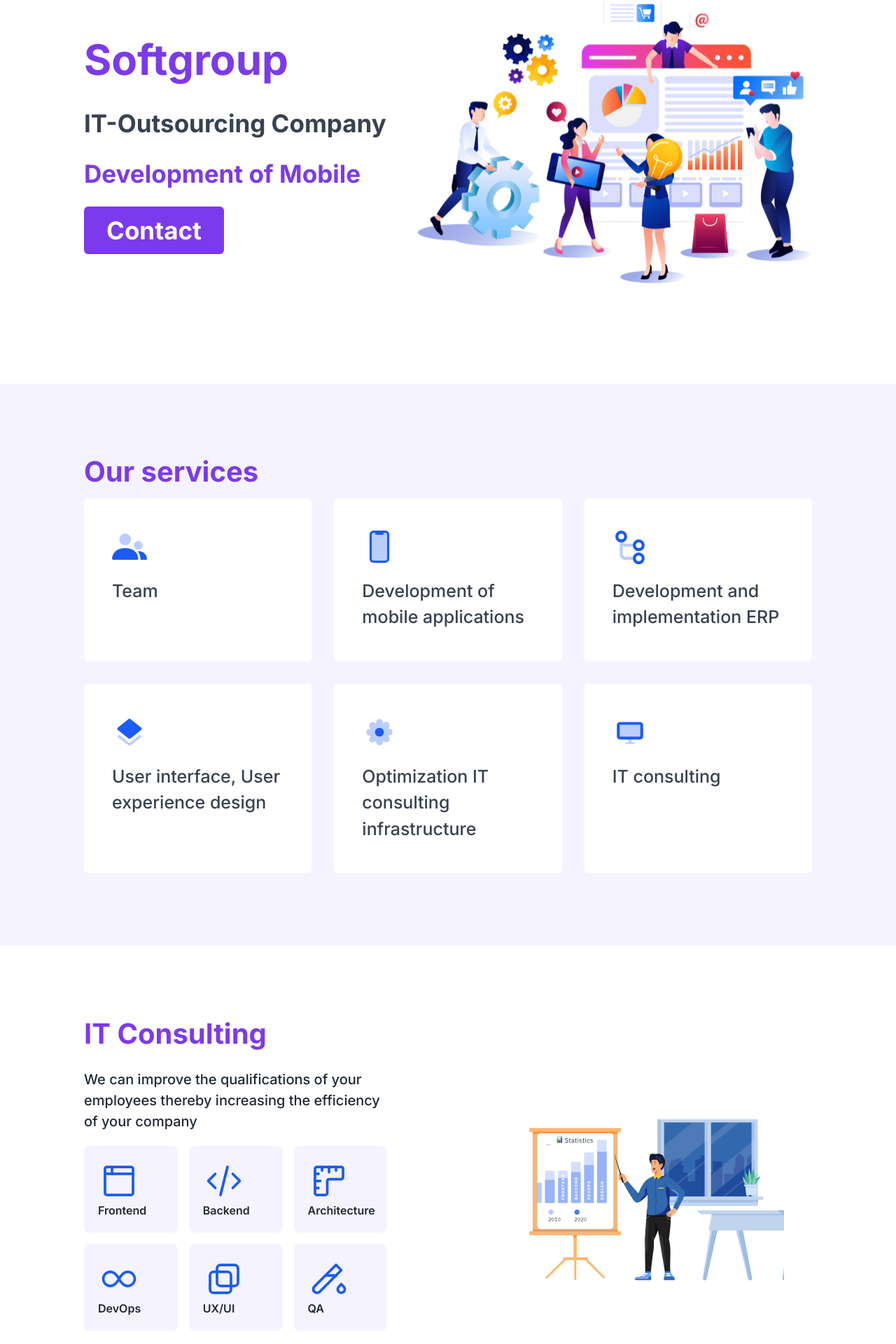
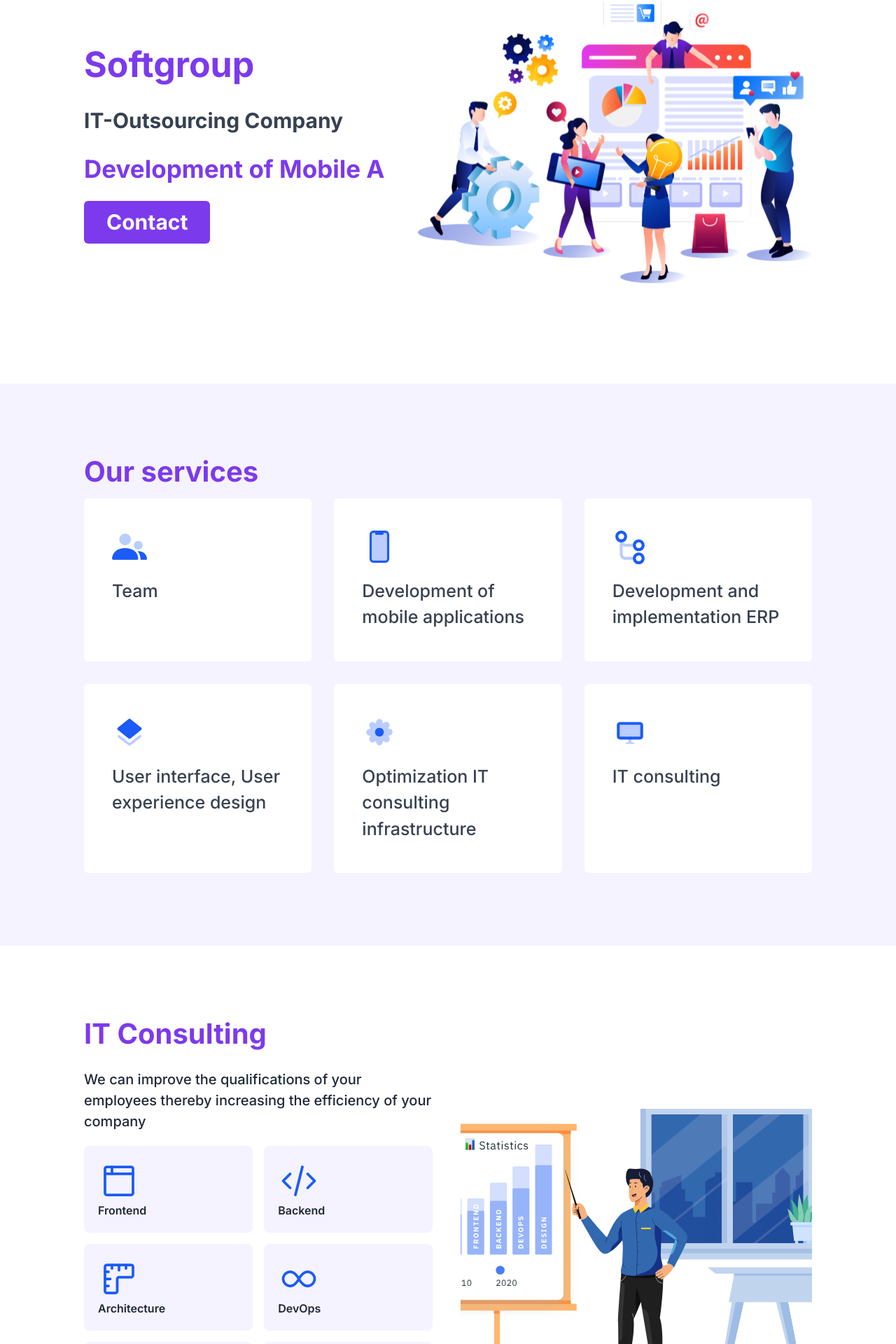
Before and after one commit to MahmudbekkJumayev/Digitall, a Next.js app: page / in a window 1280 px wide. Shown: the part 145-2065 px from the top of the page at 70% size. Built offline with nearby package versions, Linux system fonts and the light colour scheme.

Commit message:
mobile version

```diff
--- a/src/components/Consulting/Consulting.jsx
+++ b/src/components/Consulting/Consulting.jsx
@@ -9,13 +9,13 @@ const Consulting = () => {
           <h4 className="text-[40px] text-violet-600 font-bold text-start">
             IT Consulting
           </h4>
-          <div className="flex flex-col justify-center items-center md:flex-row gap-40 py-5">
+          <div className="flex flex-col justify-center items-center lg:flex-row gap-10 py-5">
             <div className="w-full md:w-1/2 flex flex-col gap-5">
               <p className="text-[16px] md:text-[20px] text-gray-800 font-medium">
                 We can improve the qualifications of your employees thereby
                 increasing the efficiency of your company
               </p>
-              <div className="grid grid-cols-3 gap-4">
+              <div className="grid grid-cols-2 md:grid-3 gap-4">
                 <span className="rounded-lg bg-violet-50 p-5 transform transition-transform duration-300 hover:scale-105 cursor-pointer ">
                   <Image
                     width={60}
@@ -83,10 +83,10 @@ const Consulting = () => {
                 </span>
               </div>
             </div>
-            <div className="w-full md:w-1/2 p-10">
+            <div className="w-full bg-cover  h-[380px] lg:h-[400px] relative md:w-1/2 p-10">
               <Image
-                width={400}
-                height={300}
+                layout="fill"
+                objectFit="cover"
                 src="/assets/icons/consultingImg.svg"
                 alt=""
               />
--- a/src/components/Contact/Contact.jsx
+++ b/src/components/Contact/Contact.jsx
@@ -57,7 +57,13 @@ const Contact = () => {
       <h4 className="text-4xl text-violet-600 font-bold text-left mb-10">
         Contact Us
       </h4>
-      <div className="shadow-xl bg-gray-100 gap-10 p-10 flex flex-col-reverse xl:flex-row justify-between">
+      <div className="grid grid-cols-1 lg:grid-cols-2 gap-10  justify-between items-center">
+        <div className="flex flex-col gap-4">
+
+          <div className="shadow-xl bg-gray-100 gap-10 py-6 px-3 md:px-10 md:py-10 flex flex-col justify-between">
+          <h2 className="text-violet-600 text-[30px] font-bold ">
+              Send Massage
+            </h2>
             <form
               onSubmit={handleSubmit}
               className="flex flex-1 flex-col gap-5 px-4"
@@ -92,58 +98,15 @@ const Contact = () => {
               <button
                 type="submit"
                 className="bg-violet-600 w-full border-none hover:bg-violet-900 px-8 py-2 rounded-md text-white text-lg font-bold"
-          />
-            <p className="text-[16px] md:text-[18px] text-gray-800 font-medium">
-              Leave us a message
-            </p>
-            <input
-              className="p-3 rounded-md border-2 border-gray-300"
-              placeholder="Name"
-              type="text"
-              name="name"
-              value={formData.name}
-              onChange={handleChange}
-              required
-            />
-            <input
-              className="p-3 rounded-md border-2 border-gray-300"
-              placeholder="Your email"
-              type="email"
-              name="email"
-              value={formData.email}
-              onChange={handleChange}
-              required
-            />
-            <input
-              className="p-3 rounded-md border-2 border-gray-300"
-              placeholder="Phone number"
-              type="tel"
-              name="phone"
-              value={formData.phone}
-              onChange={handleChange}
-              required
-            />
-            <textarea
-              className="p-3 rounded-md border-2 border-gray-300"
-              placeholder="Briefly describe your project"
-              rows="5"
-              name="message"
-              value={formData.message}
-              onChange={handleChange}
-              required
-            ></textarea>
-            <button
-              type="submit"
-              className="bg-violet-600 w-full md:w-[200px] border-none hover:bg-violet-900 px-8 py-2 rounded-md text-white text-lg font-bold"
               >
                 Send
               </button>
             </form>
           </div>
-
+        </div>
         {/* Map section */}
-        <div className="w-full md:w-1/2">
-          <div className=" w-full h-[100%]">
+        <div className="w-full">
+          <div className=" w-full h-[400px]">
             <iframe
               src="https://yandex.uz/map-widget/v1/?l=night&ll=69.216012%2C41.234714&mode=search&oid=197913283981&ol=biz&rl=69.214078%2C41.234649&sctx=ZAAAAAgBEAAaKAoSCTyHMlTFvVlAEbudfeVBnkRAEhIJAAAAAICNb0ARUaT7OQXQWUAiBgABAgMEBSgKOABAkE5IAWoCdXqdAc3MzD2gAQCoAQC9AYTeFOvCAQaNm7Sk4QWCAhBQZHAgVW5pdmVyc2l0ZXRpigIAkgIAmgIMZGVza3RvcC1tYXBz&sll=69.216012%2C41.234714&sspn=0.044802%2C0.019713&text=Pdp%20Universiteti&z=15"
               className=" inset-0 w-full h-full border-none"
@@ -152,7 +115,7 @@ const Contact = () => {
           </div>
         </div>
       </div>
-
+    </div>
   );
 };
 
--- a/src/components/Footer/Footer.jsx
+++ b/src/components/Footer/Footer.jsx
@@ -3,9 +3,6 @@ import Link from "next/link";
 import Image from "next/image";
 
 const Footer = () => {
-
-
-
   return (
     <div className="bg-blue-50">
       <div className="container pt-32 ">
@@ -62,27 +59,44 @@ const Footer = () => {
         </div>
         <span className="block h-[1px] w-full text-violet-600"></span>
 
-                <div className="flex  justify-between items-center py-5">
+        <div className="flex flex-col-reverse md:flex-row  justify-between items-center py-5">
           <p className="text-violet-600 text-[16px] font-medium">
             © 2024 Softgroup All rights reserved
           </p>
+          <div>
             <span className="flex justify-center items-center gap-4">
               <Link href="https://t.me/Softgroup_uz">
                 <span className="text-violet-200 p-5 rounded-full flex justify-center items-center">
-                <Image width={30} height={30} src="/assets/icons/telegram.png" alt="telegram"/>
+                  <Image
+                    width={30}
+                    height={30}
+                    src="/assets/icons/telegram.png"
+                    alt="telegram"
+                  />
                 </span>
               </Link>
               <Link href="">
                 <span className="text-violet-200 p-5 rounded-full flex justify-center items-center">
-              <Image width={30} height={30} src="/assets/icons/instagram.png" alt="instagram"/>
+                  <Image
+                    width={30}
+                    height={30}
+                    src="/assets/icons/instagram.png"
+                    alt="instagram"
+                  />
                 </span>
               </Link>
               <Link href="https://www.instagram.com/digitall_uz/">
                 <span className="text-violet-200 p-5 rounded-full flex justify-center items-center">
-              <Image width={30} height={30} src="/assets/icons/facebook.png" alt="Facebook"/>
+                  <Image
+                    width={30}
+                    height={30}
+                    src="/assets/icons/facebook.png"
+                    alt="Facebook"
+                  />
                 </span>
               </Link>
             </span>
+          </div>
         </div>
       </div>
     </div>
--- a/src/components/Header/Header.jsx
+++ b/src/components/Header/Header.jsx
@@ -6,11 +6,10 @@ import TypedText from "@/components/TypedText/TypedText";
 
 const Header = () => {
   return (
-    // <header id="header" className=" object-cover" style={{ backgroundImage: "url('/assets/images/headerBg.svg')" }}>
-      <div id="header" className="py-10 md:py-40 lg:py-24 container flex flex-col lg:flex-row justify-between items-center">
+      <div id="header" className="py-32 md:py-40 lg:py-24 container flex flex-col lg:flex-row justify-between items-center">
         <div className="flex flex-col w-full md:w-1/2 gap-5  lg:max-w-none">
-          <h2 className="text-[60px] font-bold text-violet-600">Softgroup</h2>
-          <h2 className="text-[20px] sm:text-[25px] md:text-[30px] lg:text-[35px] font-bold text-gray-700">
+          <h2 className="text-[35px] sm:text-[40px] md:text-[45px] lg:text-[50px] font-bold text-violet-600">Softgroup</h2>
+          <h2 className="text-[20px] md:text-[25px] lg:text-[30px] font-bold text-gray-700">
             IT-Outsourcing Company
           </h2>
           <p className="text-[20px] sm:text-[25px] md:text-[30px] lg:text-[35px] text-violet-600 font-bold">
@@ -20,7 +19,7 @@ const Header = () => {
             <a href="#contact">
               <button
                 type="button"
-                className="bg-violet-600 border-none hover:bg-violet-900 px-8 py-2 rounded-md text-white text-[20px] sm:text-[25px] md:text-[30px] lg:text-[35px] font-bold"
+                className="bg-violet-600 border-none hover:bg-violet-900 px-8 py-2 rounded-md text-white text-[20px]  md:text-[25px] lg:text-[30px] font-bold"
               >
                 Contact
               </button>
--- a/src/components/Navbar/Navbar.jsx
+++ b/src/components/Navbar/Navbar.jsx
@@ -27,7 +27,7 @@ const Navbar = () => {
       <div className="container flex justify-between  items-center py-5">
         <div>
           <Link href="/" className="text-[35px] font-bold text-violet-600">
-            <Image src="/logo.png" alt="" width={221} height={70} />
+            <Image src="/logo.png" alt="" width={200} height={60} />
           </Link>
         </div>
         <div className="flex justify-between items-center gap-10">
```
Lines whose indentation alone changed are shown as unchanged.
